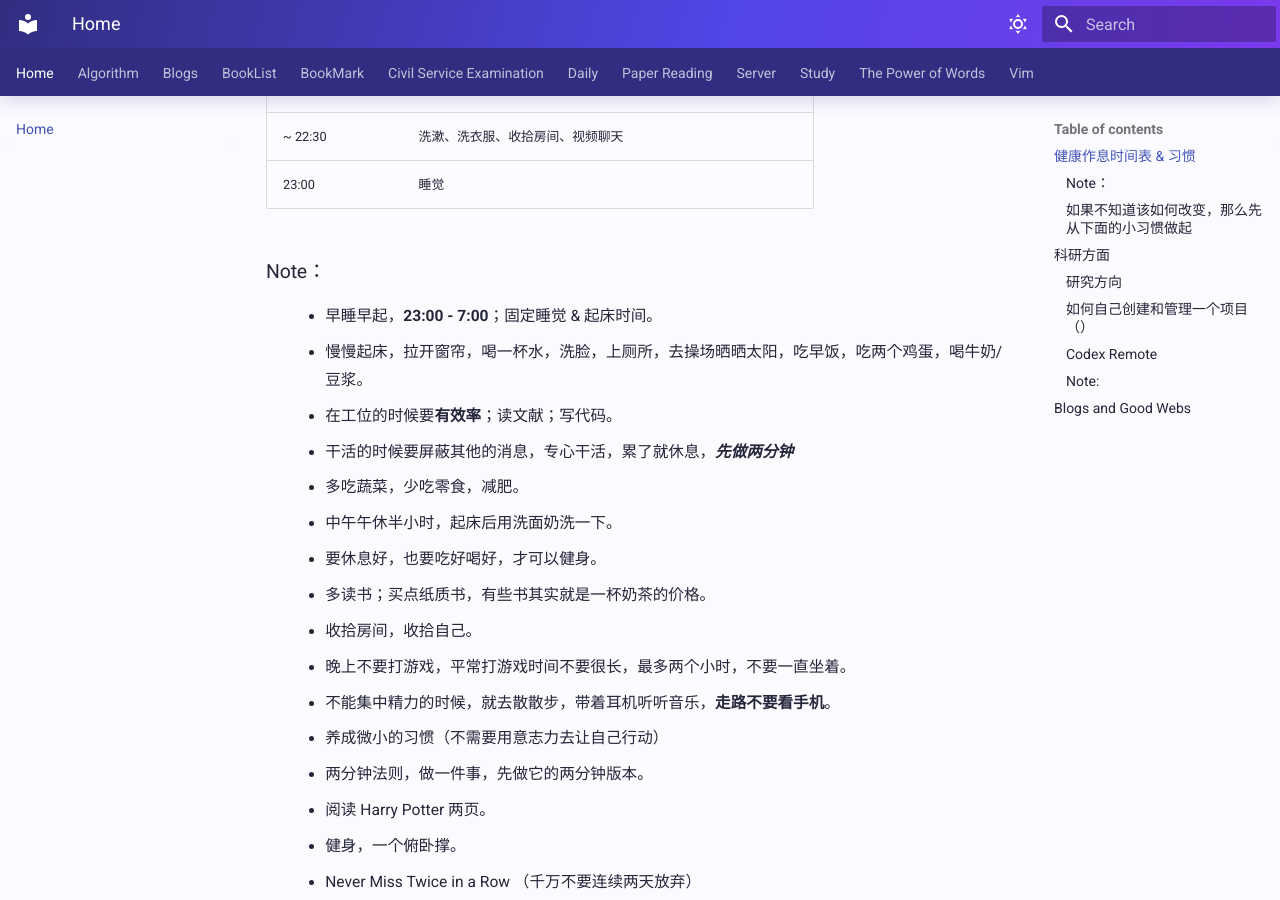
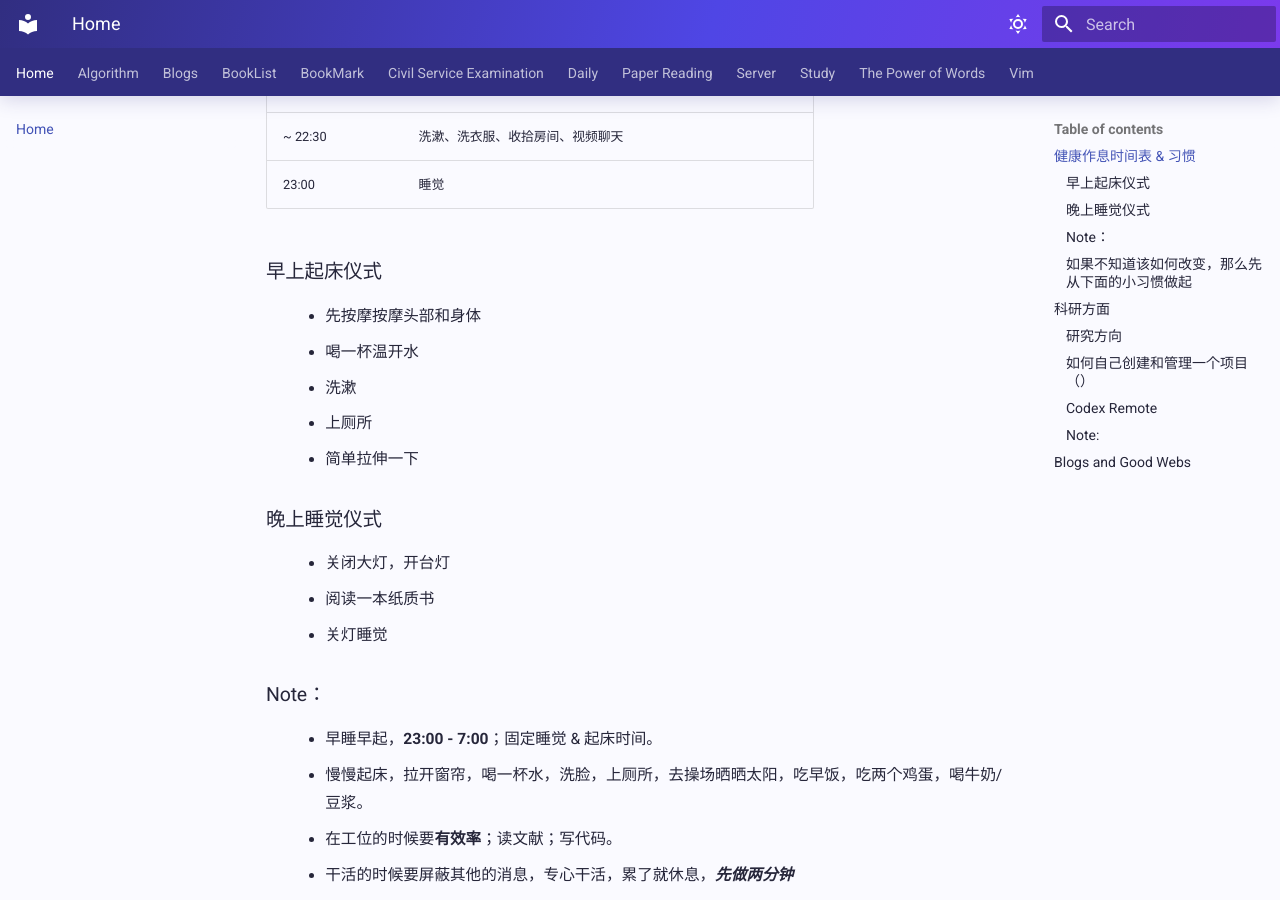
Before and after one commit to WGZ-W/wgz-w.github.io, an MkDocs documentation site: the page built from docs/index.md, in a window 1280 px wide and 900 px high, scrolled down 1295 px. Built offline with MkDocs 1.6.1 and Material for MkDocs 9.7.7, drawn with Linux system fonts in a browser that asks for light colours.

Commit message:
docs(index): Add morning and bedtime routines
Document the recommended steps for starting the day and preparing
for sleep, including hydration, stretching, reading, and lighting.

```diff
--- a/docs/index.md
+++ b/docs/index.md
@@ -42,6 +42,18 @@
 |~ 22:30|洗漱、洗衣服、收拾房间、视频聊天|
 |23:00|睡觉|
 
+
+### 早上起床仪式
+- 先按摩按摩头部和身体
+- 喝一杯温开水
+- 洗漱
+- 上厕所
+- 简单拉伸一下
+
+### 晚上睡觉仪式
+- 关闭大灯，开台灯
+- 阅读一本纸质书
+- 关灯睡觉
 
 ### Note：
 
```
